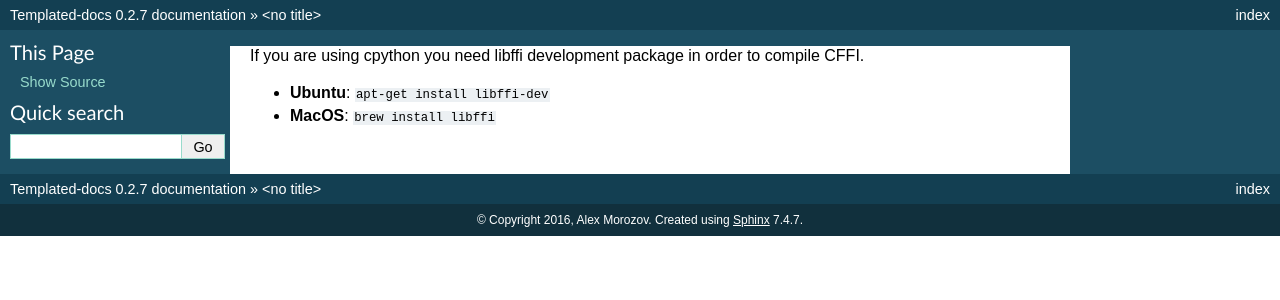
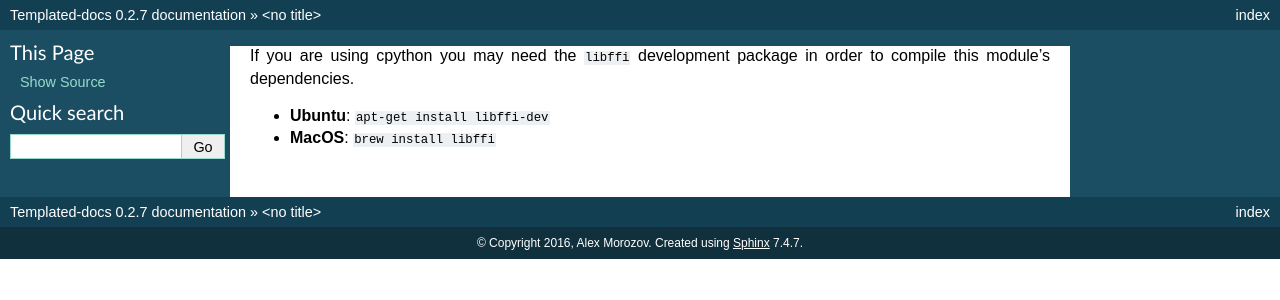
Before and after one commit to alexmorozov/templated-docs, a Sphinx documentation site: the page built from docs/partial/libffi-warning.rst, in a window 1280 px wide. Shown: the top 300 px of the page. Built offline with Sphinx 7.4.7, drawn with Linux system fonts in a browser that asks for light colours.

Commit message:
Some cosmetic changes.

```diff
--- a/README.rst
+++ b/README.rst
@@ -3,7 +3,7 @@ Templated-docs
 ===============================
 
 
-.. image:: https://img.shields.io/pypi/v/templated_docs.svg
+.. image:: https://badge.fury.io/py/templated-docs.svg
         :target: https://pypi.python.org/pypi/templated_docs
 
 .. image:: https://img.shields.io/travis/alexmorozov/templated-docs.svg
--- a/docs/partial/libffi-warning.rst
+++ b/docs/partial/libffi-warning.rst
@@ -1,4 +1,5 @@
-If you are using cpython you need libffi development package in order to compile CFFI.
+If you are using cpython you may need the ``libffi`` development package in
+order to compile this module's dependencies.
 
 * **Ubuntu**: ``apt-get install libffi-dev``
 * **MacOS**: ``brew install libffi``
```
